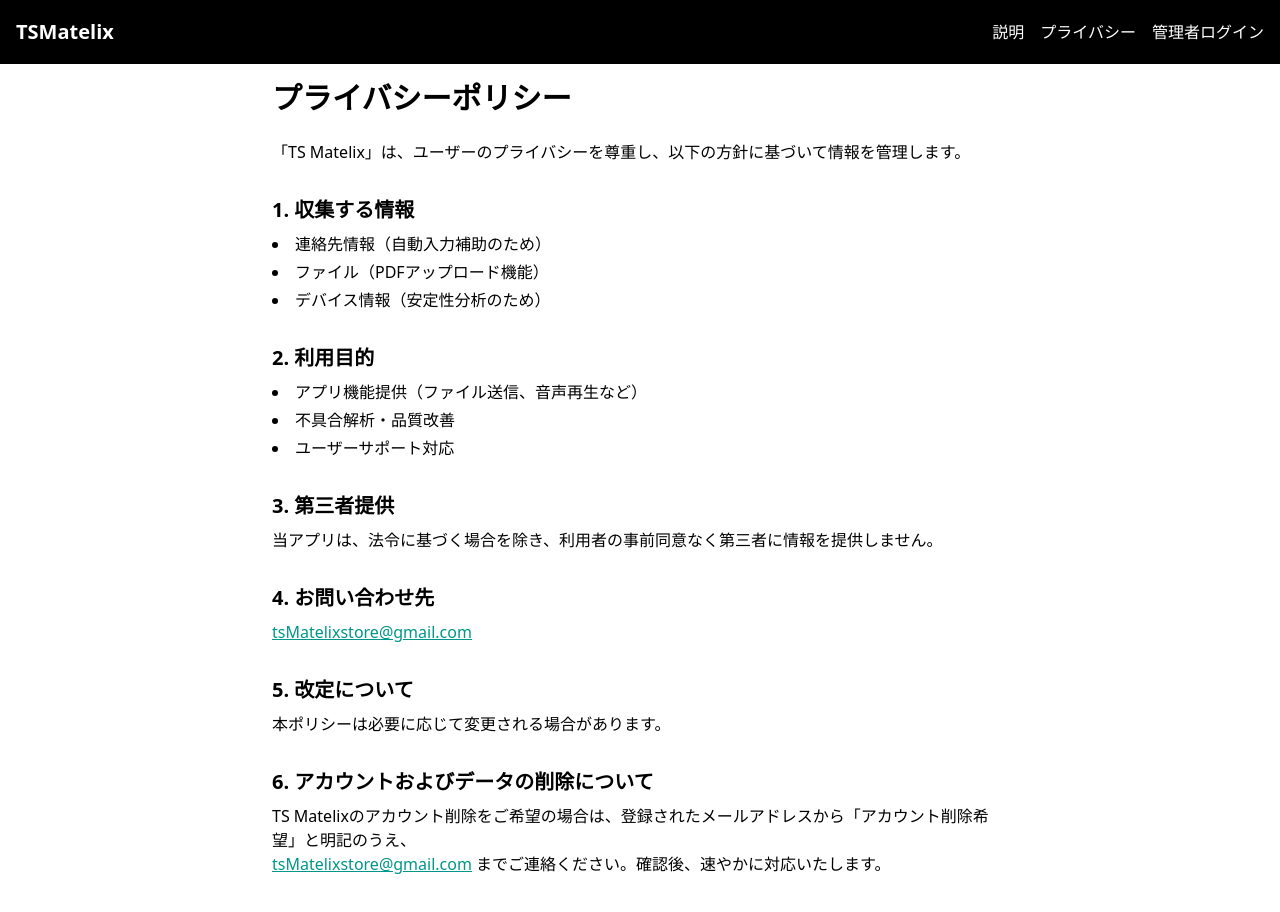
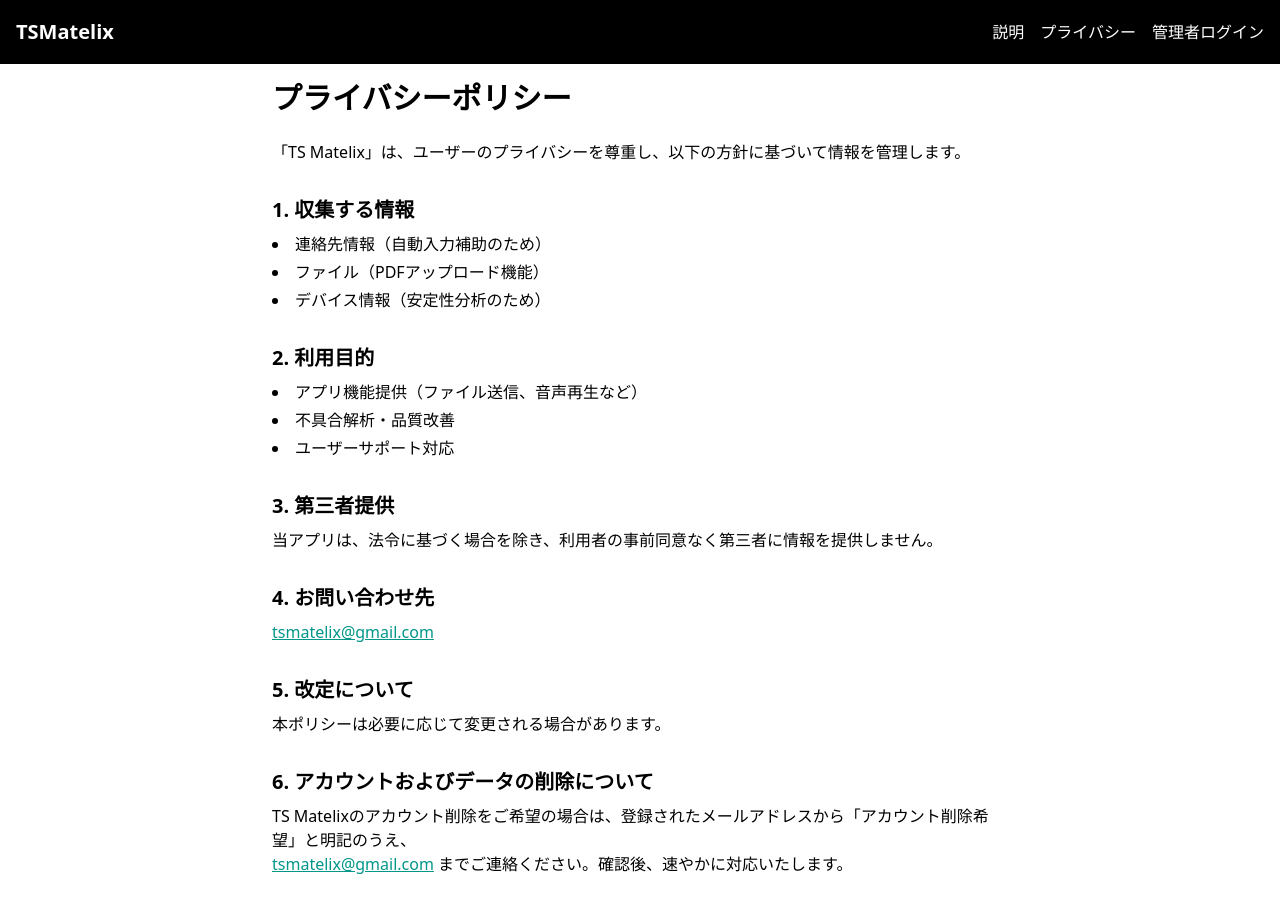
Before and after one commit to tsuyoshi-3110/ts-material-home, a Next.js app: page /privacy in a window 1280 px wide. Shown: the top 912 px of the page. Built offline with nearby package versions, Linux system fonts and the light colour scheme.

Commit message:
メールアドレス修正

```diff
--- a/src/app/privacy/page.tsx
+++ b/src/app/privacy/page.tsx
@@ -34,7 +34,7 @@
             href="mailto:tsMatelixstore@gmail.com"
             className="text-teal-600 underline"
           >
-            tsMatelixstore@gmail.com
+            tsmatelix@gmail.com
           </a>
         </p>
 
@@ -54,7 +54,7 @@
             href="mailto:tsMatelixstore@gmail.com"
             className="text-teal-600 underline"
           >
-            tsMatelixstore@gmail.com
+            tsmatelix@gmail.com
           </a>{" "}
           までご連絡ください。確認後、速やかに対応いたします。
         </p>
```
Also changed, not shown: 1 other file (tests, documents, lock files or other folders).
